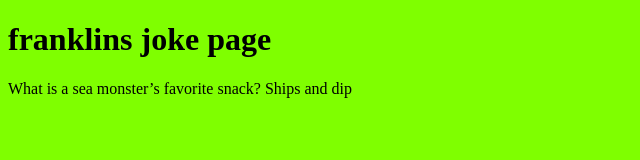
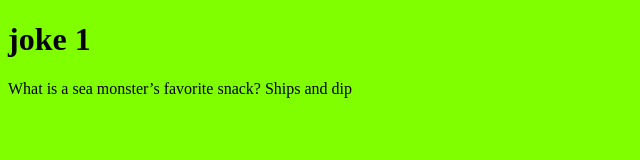
Before and after one commit to bananahotdog35/joke_generator, a plain HTML site: page index.html in a window 1280 px wide. Shown: the whole page, without its empty margins (0-640 px from the left). Drawn offline with Linux system fonts and the light colour scheme.

Commit message:
changed the 2nd title

```diff
--- a/index.html
+++ b/index.html
@@ -7,7 +7,7 @@
     <title>Joke Generator</title>
 </head>
 <body>
-    <h1>franklins joke page</h1>
+    <h1>joke 1</h1>
     <p>What is a sea monster’s favorite snack? Ships and dip</p>
 
 </body>
```
